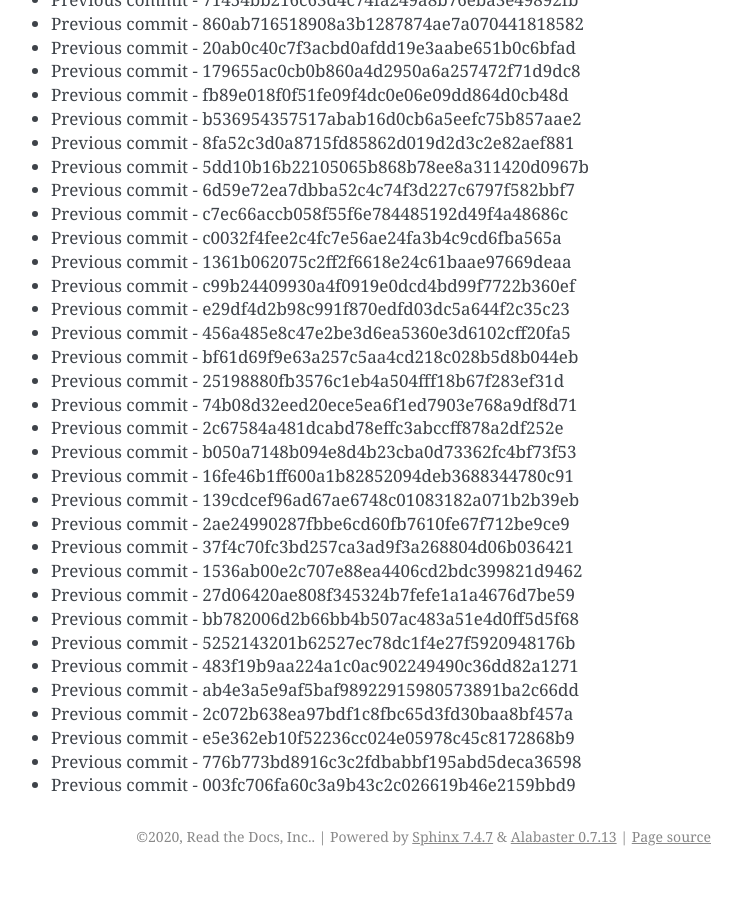
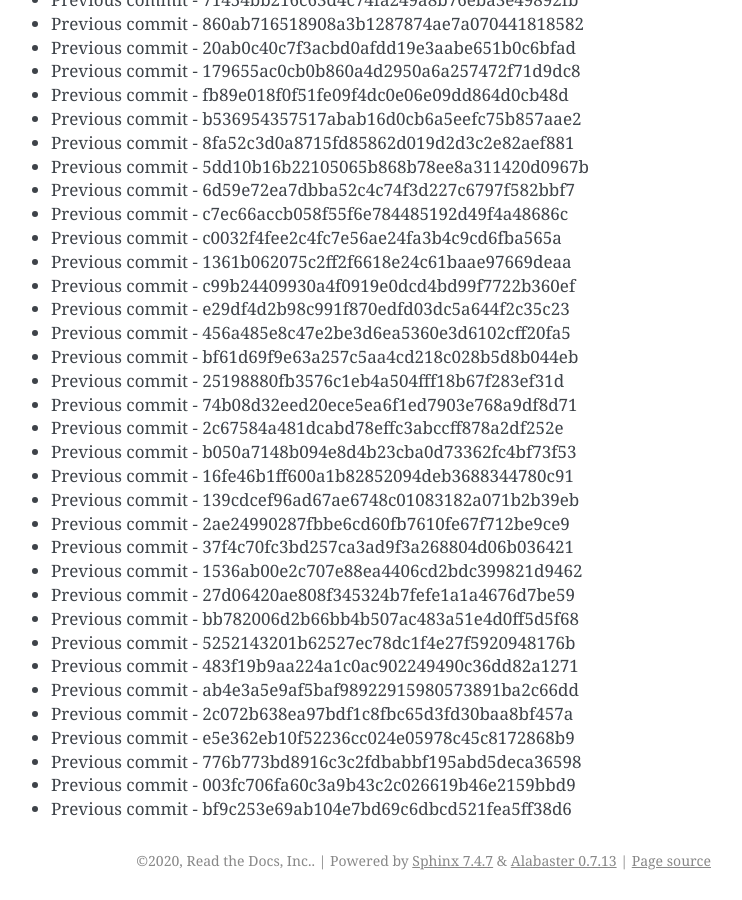
Before and after one commit to readthedocs/rtd-git-stresstest, a Sphinx documentation site: the page built from docs/updates.rst, in a window 1280 px wide and 900 px high, scrolled down 94558 px. Shown: the whole window, without its empty margins (399-1141 px from the left). Built offline with Sphinx 7.4.7, drawn with Linux system fonts in a browser that asks for light colours; before the commit the page ends 95434 px from its top, so only the background shows below that.

Commit message:
Generating commit from previous: bf9c253e69ab104e7bd69c6dbcd521fea5ff38d6

```diff
--- a/docs/updates.rst
+++ b/docs/updates.rst
@@ -4005,3 +4005,4 @@ It can be tested for any performance characteristics.
 * Previous commit - e5e362eb10f52236cc024e05978c45c8172868b9
 * Previous commit - 776b773bd8916c3c2fdbabbf195abd5deca36598
 * Previous commit - 003fc706fa60c3a9b43c2c026619b46e2159bbd9
+* Previous commit - bf9c253e69ab104e7bd69c6dbcd521fea5ff38d6
```
